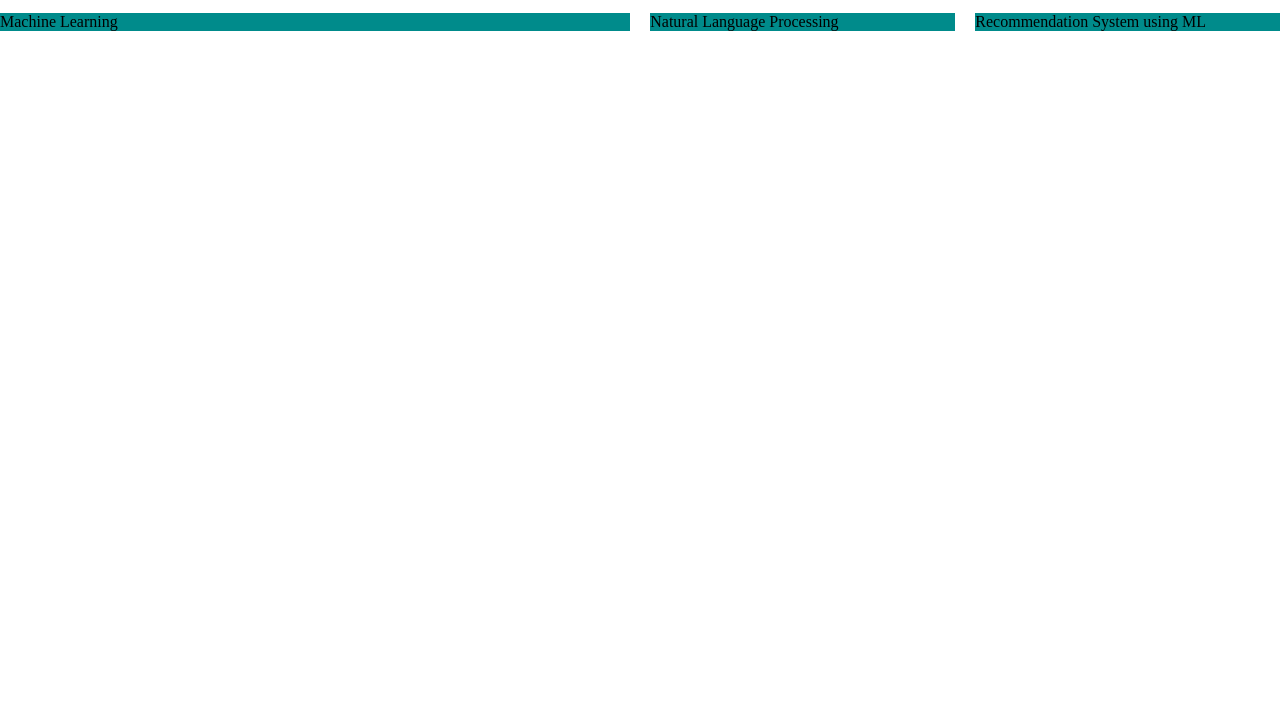
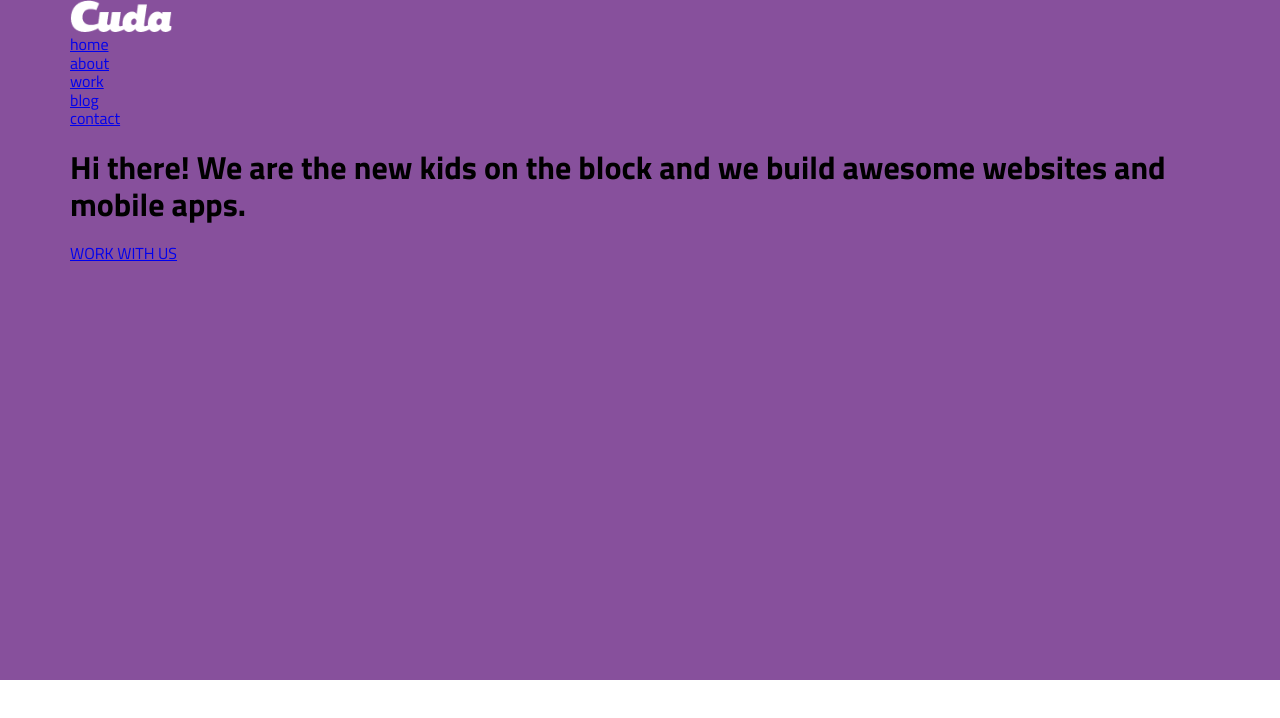
Before and after one commit to mazharul-15/psd-to-html-1, a plain HTML site: page index.html in a window 1280 px wide. Drawn offline with Linux system fonts and the light colour scheme.

Commit message:
psd to html : commit-002

```diff
--- a/index.html
+++ b/index.html
@@ -24,10 +24,32 @@
     <title>Cuda - portfolio</title>
 </head>
 <body>
-    <div class="box1 col span_2_of_4">Machine Learning</div>
-    <div class="box2 col span_1_of_4">Natural Language Processing</div>
-    <div class="box3 col span_1_of_4">Recommendation System using ML</div>
-
+    <!-- ========== Start Header Section =========== -->
+    <header>
+        <nav>
+            <div class="row">
+                <a href="#">
+                    <img src="resources/img/logo.png" alt="Cuda" class = "logo">
+                </a>
+                <ul class = "main-nav">
+                    <li><a href="#">home</a></li>
+                    <li><a href="#">about</a></li>
+                    <li><a href="#">work</a></li>
+                    <li><a href="#">blog</a></li>
+                    <li><a href="#">contact</a></li>
+                </ul>
+            </div>
+            <div class="row">
+                <div class="hero_text_box">
+                    <h1>Hi there! We are the new kids on the block
+                        and we build awesome websites and mobile apps.
+                    </h1>
+                    <a href="#" class="btn btn-hero">WORK WITH US</a>
+                </div>
+            </div>
+        </nav>
+    </header>
+    <!-- ========== End Header Section =========== -->
 
     <!-- ========== JS Script =========== -->
     <script src="vendors/js/html5shiv.min.js"></script>
--- a/resources/css/style.css
+++ b/resources/css/style.css
@@ -4,18 +4,48 @@
 */
 @import url('https://fonts.googleapis.com/css2?family=Titillium+Web:ital,wght@0,300;0,400;0,700;1,400;1,600&display=swap');
 
-/* ================ CSS Variables ============ */
+/* ============= CSS Variables ============ */
+:root {
+    /* ========== Colors =========== */
 
+    /* ========== Font and Typography ========== */
+    --titillium-font: 'Titillium Web', sans-serif;
 
+    /* ========== Font Weight ============ */
+    --light: 300;
+    --regular: 400;
+    --semibold: 600;
+    --bold: 700;
+}
 
-/* ================ Base ================== */
+/* ============= Basic Setup ============== */
+* {
+    margin: 0;
+    padding: 0;
+    box-sizing: border-box;
+}
 
+body {
+    font-family: var(--titillium-font);
+}
 
+ul li {
+    list-style: none;
+}
 
-/* ================ Reusabe CSS =============== */
+/* ============ Reusable CSS ================ */
+.row {
+    max-width: 1140px;
+    margin: 0 auto;
+}
 
-.box1,
-.box2,
-.box3 {
-    background-color: darkcyan;
+/* ============ Header Section ======= */
+header {
+    background: #87509c;
+    height: 85vh;
 }
+
+.logo {
+    height: 32px;
+    width: auto;
+}
```
